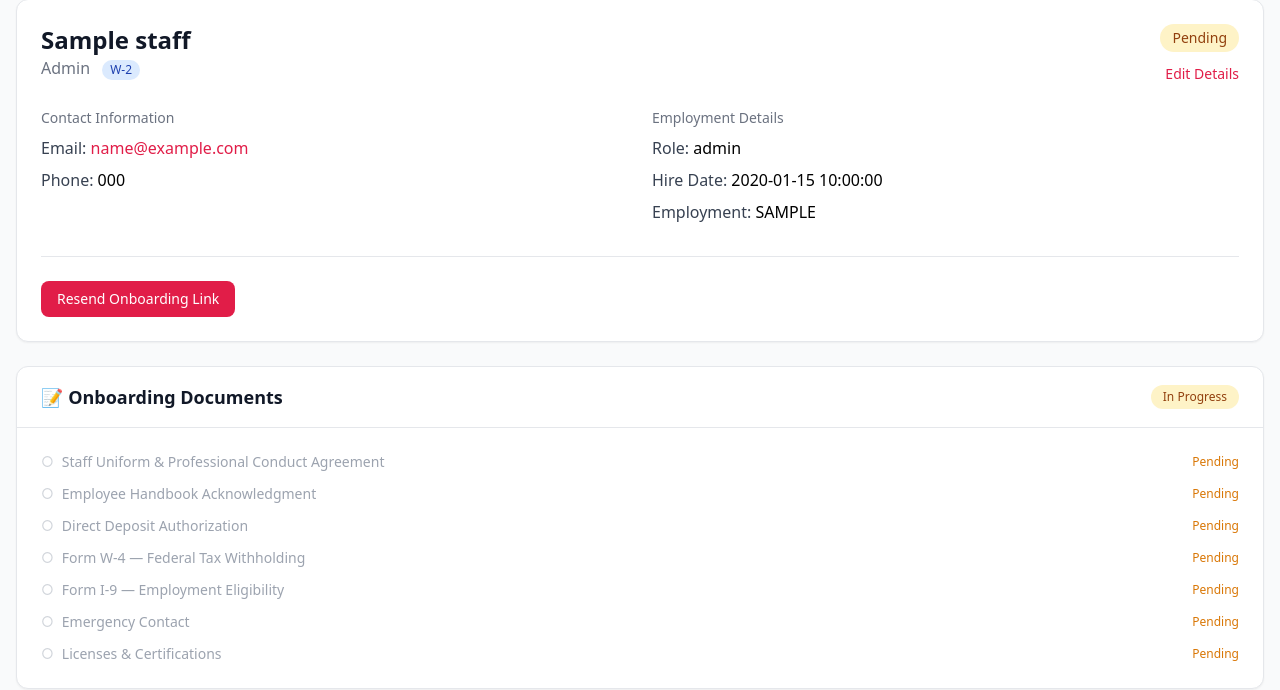
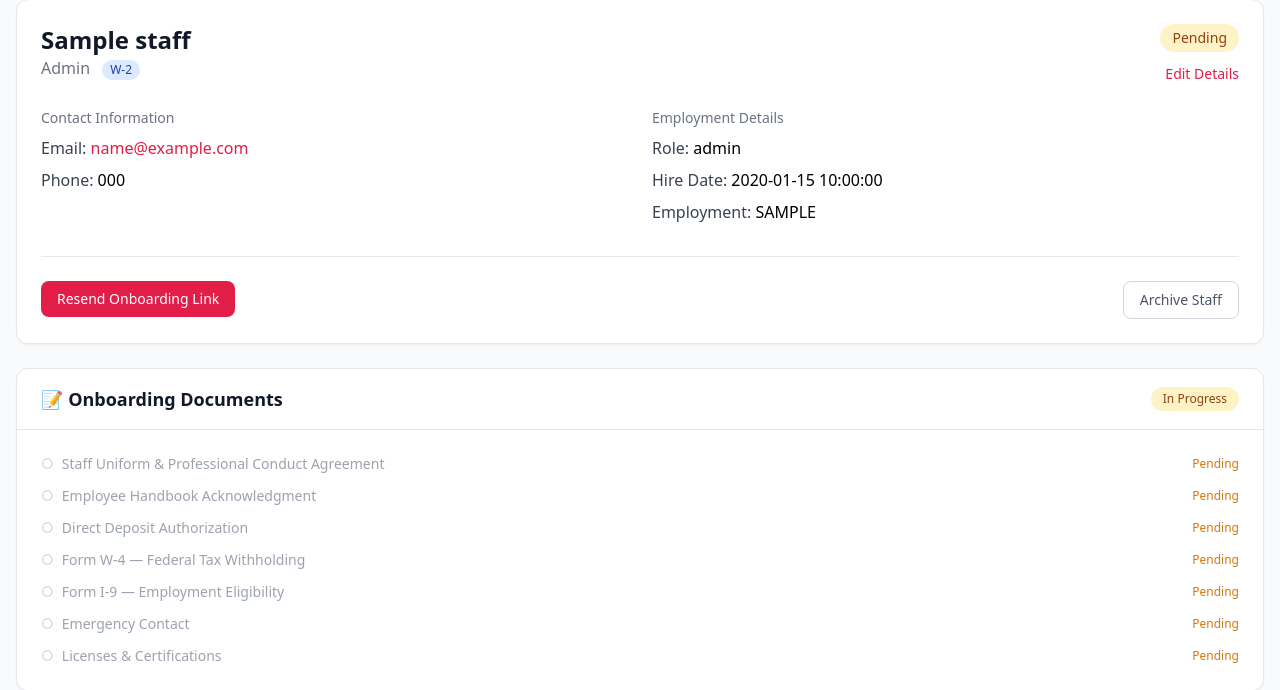
Before and after one commit to wavesurgeai-art/venuehr, a Flask app: page /admin/staff/1 in a window 1280 px wide. Shown: the part 142-832 px from the top of the page. Run offline with Flask 3, Linux system fonts and the light colour scheme; the visitor is signed in with stand-in values (Sample User, id 1); a database or web service that is not in the repository returns one stand-in record (values such as "Sample title"); parts of the project's set-up code (start-up, migrations or seed data) failed here and were passed over; some libraries are stand-ins or nearby versions.

Commit message:
Update staff_detail.html

```diff
--- a/templates/staff_detail.html
+++ b/templates/staff_detail.html
@@ -29,6 +29,9 @@
             </p>
         </div>
         <div class="flex flex-col items-end gap-3">
+            {% if staff.archived %}
+            <span class="inline-flex items-center px-3 py-1 rounded-full text-sm font-medium bg-gray-200 text-gray-700">Archived</span>
+            {% endif %}
             {% if staff.agreement_status == 'signed' %}
             <span class="inline-flex items-center px-3 py-1 rounded-full text-sm font-medium bg-emerald-100 text-emerald-800">Agreement Signed</span>
             {% elif staff.agreement_status == 'pending' %}
@@ -117,6 +120,16 @@
         {% endif %}
         {% if staff.agreement_status == 'signed' %}
         <a href="{{ url_for('view_agreement', staff_id=staff.id) }}" class="bg-emerald-600 text-white px-4 py-2 rounded-lg text-sm font-medium hover:bg-emerald-700">View Signed Agreement</a>
+        {% endif %}
+        {% if staff.archived %}
+        <form method="POST" action="{{ url_for('restore_staff', staff_id=staff.id) }}" class="ml-auto">
+            <button type="submit" class="bg-white border border-emerald-300 text-emerald-700 px-4 py-2 rounded-lg text-sm font-medium hover:bg-emerald-50">Restore to Active Roster</button>
+        </form>
+        {% else %}
+        <form method="POST" action="{{ url_for('archive_staff', staff_id=staff.id) }}" class="ml-auto"
+              onsubmit="return confirm('Archive {{ staff.name }}? All records (signed docs, timesheets) are retained and they can be restored anytime from the Archived view.');">
+            <button type="submit" class="bg-white border border-gray-300 text-gray-600 px-4 py-2 rounded-lg text-sm font-medium hover:bg-gray-50">Archive Staff</button>
+        </form>
         {% endif %}
     </div>
 </div>
```
